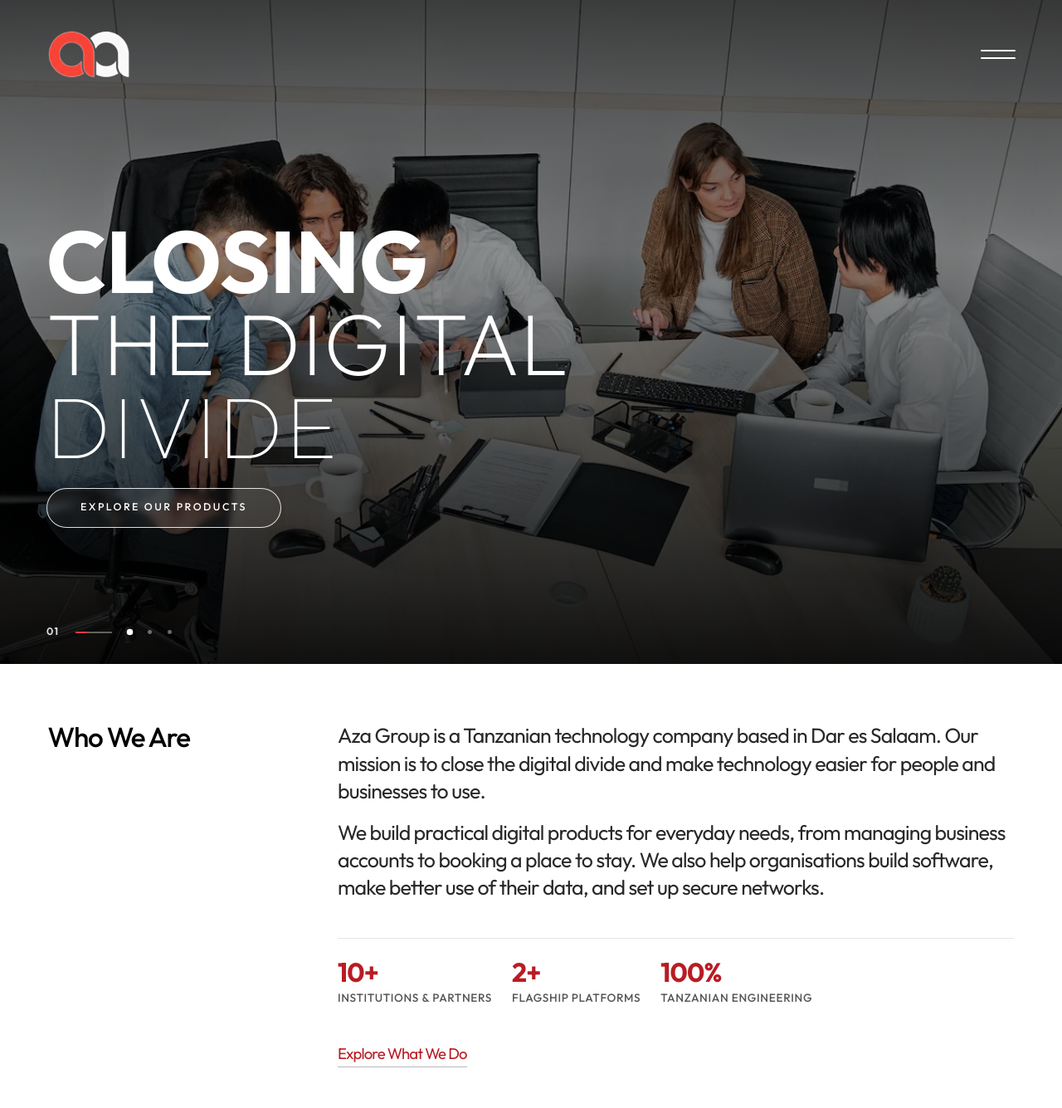
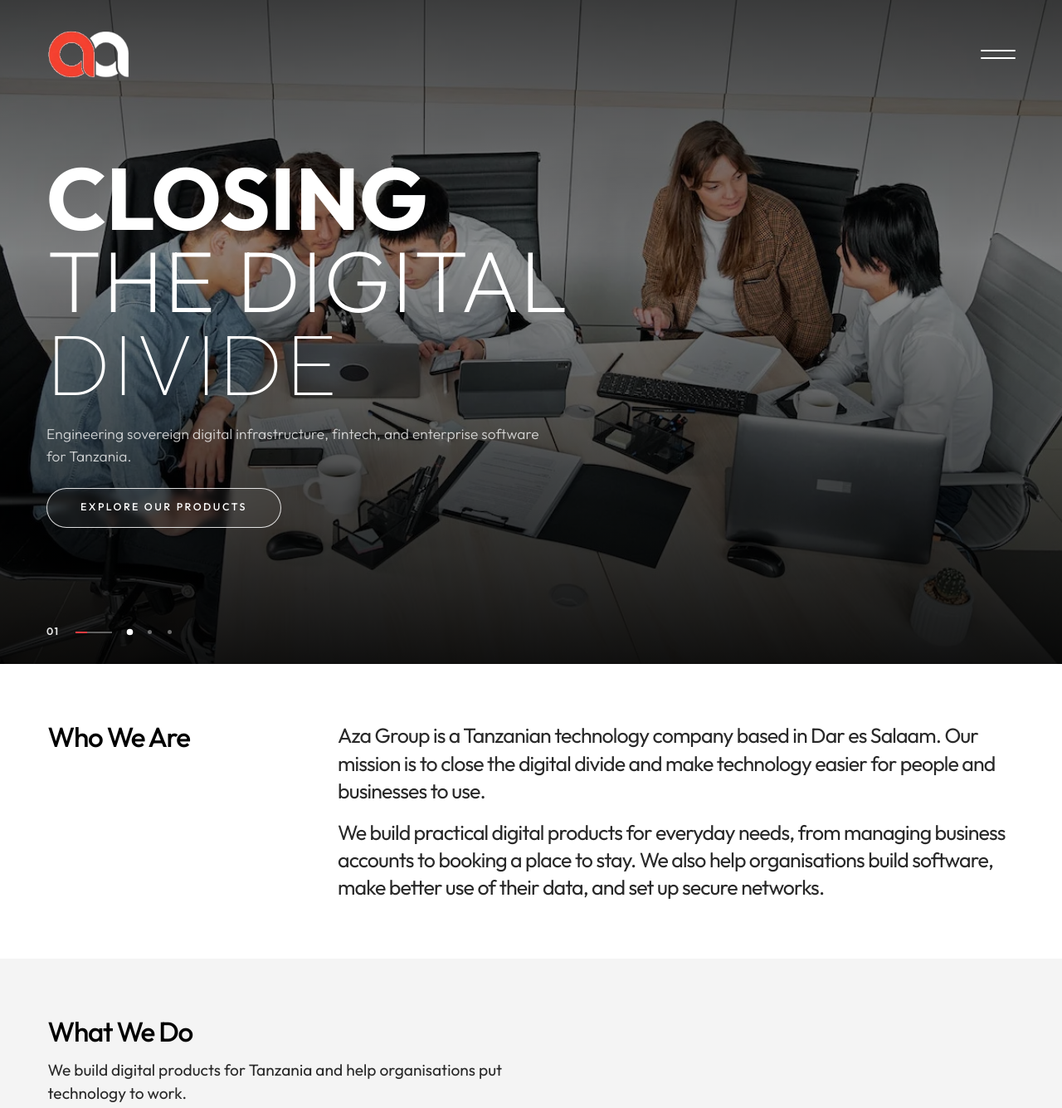
Before and after one commit to Denisi1234/azagroup, a plain HTML site: page index.html in a window 1280 px wide. Shown: the top 1335 px of the page at 83% size. Drawn offline with nearby package versions, Linux system fonts and the light colour scheme.

Commit message:
your did good bro

```diff
--- a/css/style.css
+++ b/css/style.css
@@ -2844,3 +2844,52 @@ a, button, input, select, textarea {
     align-items: flex-start;
   }
 }
+
+
+/* ========================================================
+   18. TIER-1 ENTERPRISE HERO REFINEMENT (CINEMATIC POISE)
+   ======================================================== */
+.hero-brand-image {
+  display: block;
+  width: clamp(75px, 8.5vw, 110px);
+  height: auto;
+  object-fit: contain;
+}
+
+.hero-subtitle {
+  color: rgba(255, 255, 255, 0.78);
+  font-family: 'Outfit', sans-serif;
+  font-size: clamp(0.98rem, 1.35vw, 1.25rem);
+  font-weight: 300;
+  max-width: 620px;
+  margin-top: 1.4rem;
+  margin-bottom: 0;
+  line-height: 1.55;
+  letter-spacing: 0.01em;
+}
+
+/* Subtle continuous ambient breathing zoom on the background */
+.hero-container {
+  background-size: cover;
+  animation: heroKenBurns 18s ease-in-out infinite alternate;
+}
+
+@keyframes heroKenBurns {
+  0% {
+    background-size: 100% auto;
+  }
+  100% {
+    background-size: 106% auto;
+  }
+}
+
+@media (max-width: 768px) {
+  .hero-container {
+    animation: none; /* Disable ambient zoom on mobile for buttery smooth performance */
+  }
+  .hero-subtitle {
+    font-size: 0.95rem;
+    margin-top: 1rem;
+    max-width: 100%;
+  }
+}
--- a/index.html
+++ b/index.html
@@ -163,19 +163,7 @@
     <header class="hero-header d-flex justify-content-between align-items-center">
       <!-- Logo -->
       <a href="index.html" class="brand-logo" aria-label="Aza Group home">
-        <svg class="hero-brand-image" viewBox="96 117 287 171" width="104" height="62" aria-hidden="true">
-          <defs>
-            <!-- Remove the JPEG's white background and lighten the charcoal mark for the dark banner. -->
-            <filter id="hero-logo-contrast" color-interpolation-filters="sRGB">
-              <feColorMatrix type="matrix" values="
-                 0     0    0  0  1
-                -1.05  1.05 0  0  1
-                -1.12  1.12 0  0  1
-                 0    -1.35 0  0  1.30" />
-            </filter>
-          </defs>
-          <image href="assert/banner/aza%20logo.jpeg" width="493" height="361" filter="url(#hero-logo-contrast)" />
-        </svg>
+        <img src="assert/banner/aza_logo_hero.png" alt="Aza Group" class="hero-brand-image" width="104" height="62" />
       </a>
 
       <!-- Right Header Actions (Clean Hamburger Menu Only) -->
@@ -195,6 +183,7 @@
         <span class="line-2">THE DIGITAL</span>
         <span class="line-3">DIVIDE</span>
       </h1>
+      <p class="hero-subtitle">Engineering sovereign digital infrastructure, fintech, and enterprise software for Tanzania.</p>
       <a href="#products" class="explore-btn">Explore our products</a>
     </main>
 
@@ -219,23 +208,6 @@
       <div class="about-copy">
         <p>Aza Group is a Tanzanian technology company based in Dar es Salaam. Our mission is to close the digital divide and make technology easier for people and businesses to use.</p>
         <p>We build practical digital products for everyday needs, from managing business accounts to booking a place to stay. We also help organisations build software, make better use of their data, and set up secure networks.</p>
-
-        <div class="about-highlights">
-          <div class="highlight-stat">
-            <span class="stat-number">10+</span>
-            <span class="stat-title">Institutions &amp; Partners</span>
-          </div>
-          <div class="highlight-stat">
-            <span class="stat-number">2+</span>
-            <span class="stat-title">Flagship Platforms</span>
-          </div>
-          <div class="highlight-stat">
-            <span class="stat-number">100%</span>
-            <span class="stat-title">Tanzanian Engineering</span>
-          </div>
-        </div>
-
-        <a class="about-link" href="#what-we-do">Explore What We Do</a>
       </div>
     </div>
   </section>
--- a/js/main.js
+++ b/js/main.js
@@ -15,6 +15,7 @@ $(document).ready(function () {
       line1: 'CLOSING',
       line2: 'THE DIGITAL',
       line3: 'DIVIDE',
+      subtitle: 'Engineering sovereign digital infrastructure, fintech, and enterprise software for Tanzania.',
       linkText: 'Explore our products',
       linkHref: '#products',
       bg: 'assert/banner/banner3.webp'
@@ -24,6 +25,7 @@ $(document).ready(function () {
       line1: 'ACCOUNTING',
       line2: 'MADE',
       line3: 'EASIER',
+      subtitle: 'Modern business accounting and financial workflows tailored for Tanzanian enterprises.',
       linkText: 'Visit Aza Akaunting',
       linkHref: 'https://www.azakaunting.com',
       bg: 'assert/banner/aza_banner_akaunting.jpg'
@@ -33,6 +35,7 @@ $(document).ready(function () {
       line1: 'FIND YOUR',
       line2: 'NEXT STAY',
       line3: 'IN TANZANIA',
+      subtitle: 'Seamless digital accommodation discovery and booking throughout East Africa.',
       linkText: 'Visit Fastnetstays',
       linkHref: 'https://www.fastnetstays.com',
       bg: 'assert/banner/aza_banner_image2.webp'
@@ -61,14 +64,16 @@ $(document).ready(function () {
     // Calm fade transition without snappy visual jumps
     const $heroContainer = $('.hero-container');
     const $heroTitle = $('.hero-title');
+    const $heroSub = $('.hero-subtitle');
     const $exploreBtn = $('.explore-btn');
 
-    $heroTitle.add($exploreBtn).stop(true, true).fadeTo(400, 0.15, function () {
+    $heroTitle.add($heroSub).add($exploreBtn).stop(true, true).fadeTo(350, 0.15, function () {
       $('.line-1').text(slide.line1);
       $('.line-2').text(slide.line2);
       $('.line-3').text(slide.line3);
+      $heroSub.text(slide.subtitle);
       $exploreBtn.attr('href', slide.linkHref).text(slide.linkText);
-      $heroTitle.add($exploreBtn).fadeTo(500, 1);
+      $heroTitle.add($heroSub).add($exploreBtn).fadeTo(450, 1);
     });
 
     // Update background image smoothly
```
Also changed, not shown: contact.html (+1 -12 lines), assert/banner/aza_logo_hero.png (added), assert/banner/aza_logo_transparent.png (added), assert/banner/aza_logo_white.png (added).
